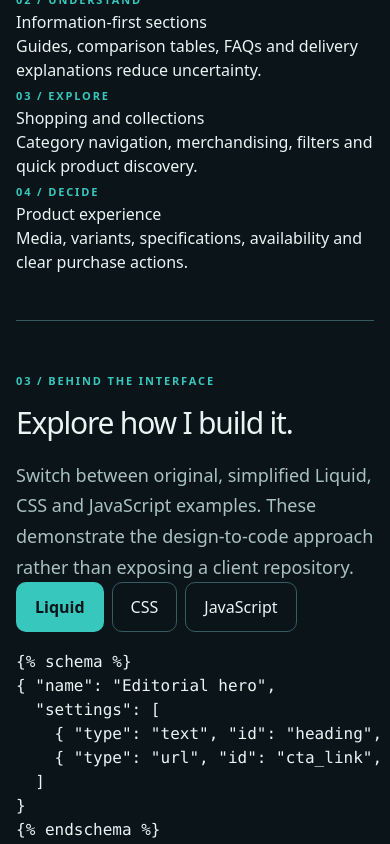
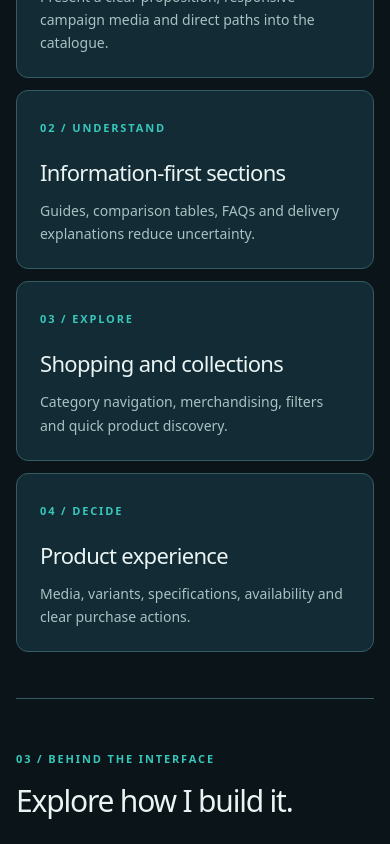
Before and after one commit to bonvallite/developer-portfolio, a Next.js app: page /projects/storefront-engineering in a window 390 px wide. Shown: the part 2320-3164 px from the top of the page. Built offline with nearby package versions, Linux system fonts and the light colour scheme.

Commit message:
style: add responsive discovery journey and code explorer

```diff
--- a/app/projects/storefront-engineering/storefront-engineering.css
+++ b/app/projects/storefront-engineering/storefront-engineering.css
@@ -89,3 +89,13 @@
 .se-skills-note{color:var(--jrv-muted,#a9c1c3);font-size:12px;line-height:1.6;margin-top:20px}
 @media(max-width:950px){.se-skills{grid-template-columns:repeat(2,minmax(0,1fr))}}
 @media(max-width:600px){.se-skills{grid-template-columns:1fr}.se-skill-card{min-height:0}}
+
+/* 24 Nov: fictional discovery-to-purchase story and code explorer.
+   Scoped, responsive and token-based; no external assets or animation loops. */
+.se-journey{display:grid;grid-template-columns:repeat(4,minmax(0,1fr));gap:12px;margin-top:30px}
+.se-journey article{background:var(--jrv-surface,#122b34);border:1px solid var(--jrv-border,#365b63);padding:23px;border-radius:12px}
+.se-journey h3{font-size:22px;letter-spacing:-.03em;margin:18px 0 10px}
+.se-journey p{font-size:14px;color:var(--jrv-muted,#a9c1c3);line-height:1.65;margin:0}
+.se-code{padding:25px;background:#071216;color:#b5e8df;border:1px solid var(--jrv-border,#365b63);border-radius:12px;overflow-x:auto;white-space:pre;font-size:13px;line-height:1.8;tab-size:2}
+@media(max-width:950px){.se-journey{grid-template-columns:repeat(2,minmax(0,1fr))}}
+@media(max-width:600px){.se-journey{grid-template-columns:1fr}.se-code{font-size:11px;padding:16px}}
```
